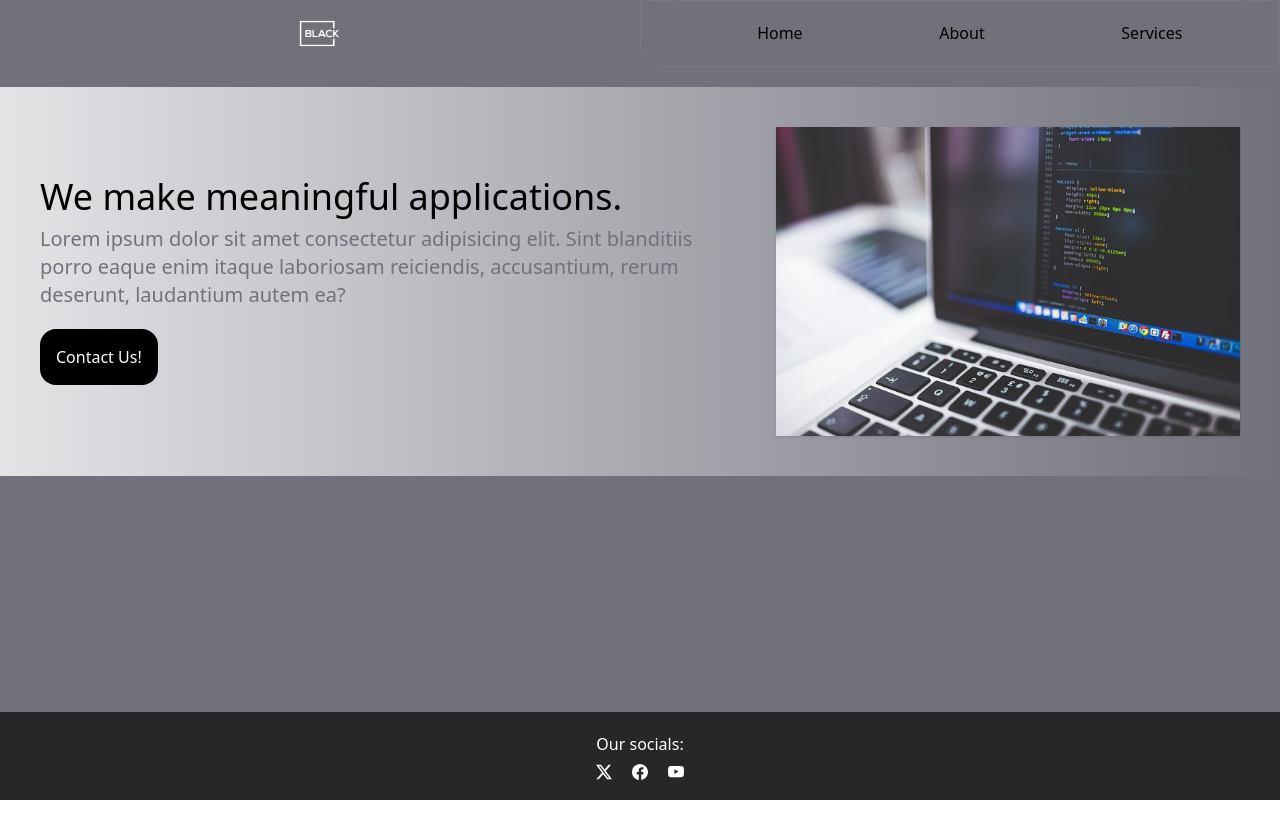
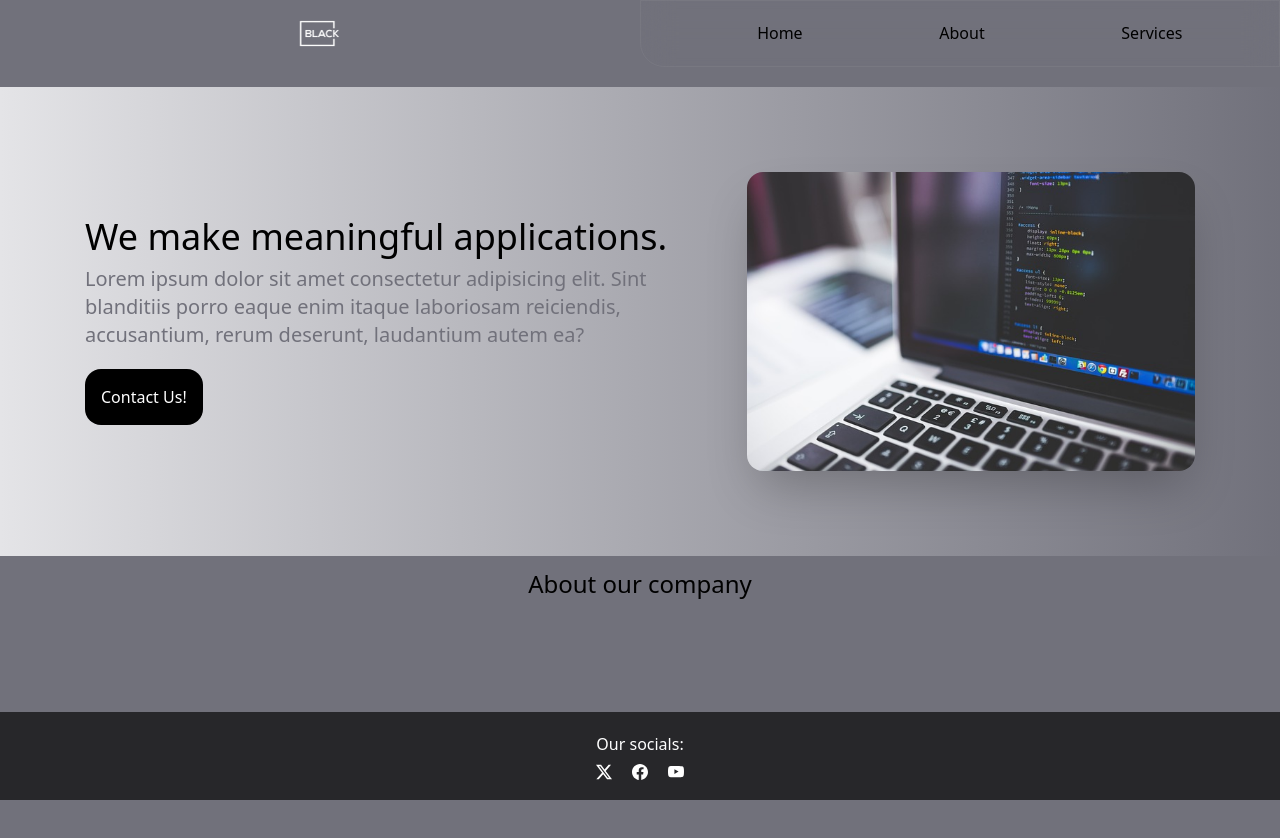
Before and after one commit to Exterval/My-First-Tailwind-Site, a React (Vite) app in the folder webapp/: page / in a window 1280 px wide. Shown: the top 838 px of the page. Before the commit the page ends 800 px from the top, so only its background shows below. Built offline with nearby package versions, Linux system fonts and the light colour scheme.

Commit message:
tweaked styles 3

```diff
--- a/webapp/index.html
+++ b/webapp/index.html
@@ -6,7 +6,7 @@
     <meta name="viewport" content="width=device-width, initial-scale=1.0" />
     <title>webapp</title>
   </head>
-  <body class="overflow-x-hidden">
+  <body class="overflow-x-hidden bg-zinc-500">
     <div id="root"></div>
     <script type="module" src="/src/main.jsx"></script>
   </body>
--- a/webapp/src/App.jsx
+++ b/webapp/src/App.jsx
@@ -4,6 +4,7 @@ import Wrapper from './components/Wrapper'
 import NavBar from './components/NavBar'
 import Main from './sections/Main'
 import Footer from './components/Footer'
+import About from './sections/About'
 
 function App() {
 
@@ -11,6 +12,7 @@ function App() {
     <Wrapper>
       <NavBar />
       <Main />
+      <About />
       <Footer />
     </Wrapper>
   )
--- a/webapp/src/components/NavBar.jsx
+++ b/webapp/src/components/NavBar.jsx
@@ -5,8 +5,8 @@ export default function NavBar() {
             <ul className="flex flex-row items-center justify-evenly w-full rounded-bl-3xl backdrop-blur-lg border border-white/5
             transition-all duration-300 ease-in-out">
                 <li className="hover:bg-zinc-500/20 rounded-4xl px-5 py-2 cursor-pointer" style={{transition: '0.2s ease-in'}}><a href="#main" className="hover:text-zinc-200 text-sm lg:text-base md:text-base" style={{transition: '0.2s ease-in-out'}}>Home</a></li>
-                <li className="hover:bg-zinc-500/20 rounded-4xl px-5 py-2 cursor-pointer" style={{transition: '0.2s ease-in'}}><a href="#" className="hover:text-zinc-200 text-sm lg:text-base md:text-base" style={{transition: '0.2s ease-in-out'}}>About</a></li>
-                <li className="hover:bg-zinc-500/20 rounded-4xl pl-5 py-2 cursor-pointer" style={{transition: '0.2s ease-in'}}><a href="#" className="hover:text-zinc-200 text-sm lg:text-base md:text-base" style={{transition: '0.2s ease-in-out'}}>Services</a></li>
+                <li className="hover:bg-zinc-500/20 rounded-4xl px-5 py-2 cursor-pointer" style={{transition: '0.2s ease-in'}}><a href="#section" className="hover:text-zinc-200 text-sm lg:text-base md:text-base" style={{transition: '0.2s ease-in-out'}}>About</a></li>
+                <li className="hover:bg-zinc-500/20 rounded-4xl pl-5 py-2 cursor-pointer" style={{transition: '0.2s ease-in'}}><a href="#service" className="hover:text-zinc-200 text-sm lg:text-base md:text-base" style={{transition: '0.2s ease-in-out'}}>Services</a></li>
             </ul>
         </div>
     )
--- a/webapp/src/sections/About.jsx
+++ b/webapp/src/sections/About.jsx
@@ -1,3 +1,10 @@
 export default function About() {
-    return(<></>)
+    return(
+    <section id="about" className="">
+        <h2 className="text-2xl my-3 text-center">About our company</h2>
+        <div className="d-flex flex-row w-full" style={{height: "350px"}}>
+
+        </div>
+    </section>
+    )
 };
--- a/webapp/src/sections/Main.jsx
+++ b/webapp/src/sections/Main.jsx
@@ -1,7 +1,7 @@
 export default function Main() {
     return(
         <section id="main">
-            <div className="bg-linear-to-r from-zinc-200 to-zinc-500 w-screen flex  justify-center items-center p-5 flex-col md:flex-row lg:flex-row">
+            <div className="bg-linear-to-r from-zinc-200 to-zinc-500 w-screen flex justify-center items-center flex-col md:flex-row lg:flex-row" style={{padding: "65px"}}>
                 <div className="md:text-left lg:text-left text-center mx-5 w-fit">
                     <h1 className="text-4xl">We make meaningful applications.</h1>
                     <p className="text-xl text-zinc-500 mb-5 mt-2 md:text-left">
@@ -13,7 +13,7 @@ export default function Main() {
                     </div>
                 </div>
                 <div className="m-5 md:w-200">
-                    <img src="src/assets/placeholder.jpg" alt="Image" className="w-full h-full shadow-sm" />
+                    <img src="src/assets/placeholder.jpg" alt="Image" className="w-full h-full shadow-2xl rounded-2xl" />
                 </div>
             </div>
         </section>
--- a/webapp/src/sections/Service.jsx
+++ b/webapp/src/sections/Service.jsx
@@ -1,3 +1,5 @@
 export default function Service() {
-
+    return(
+        <></>
+    )
 };
```
